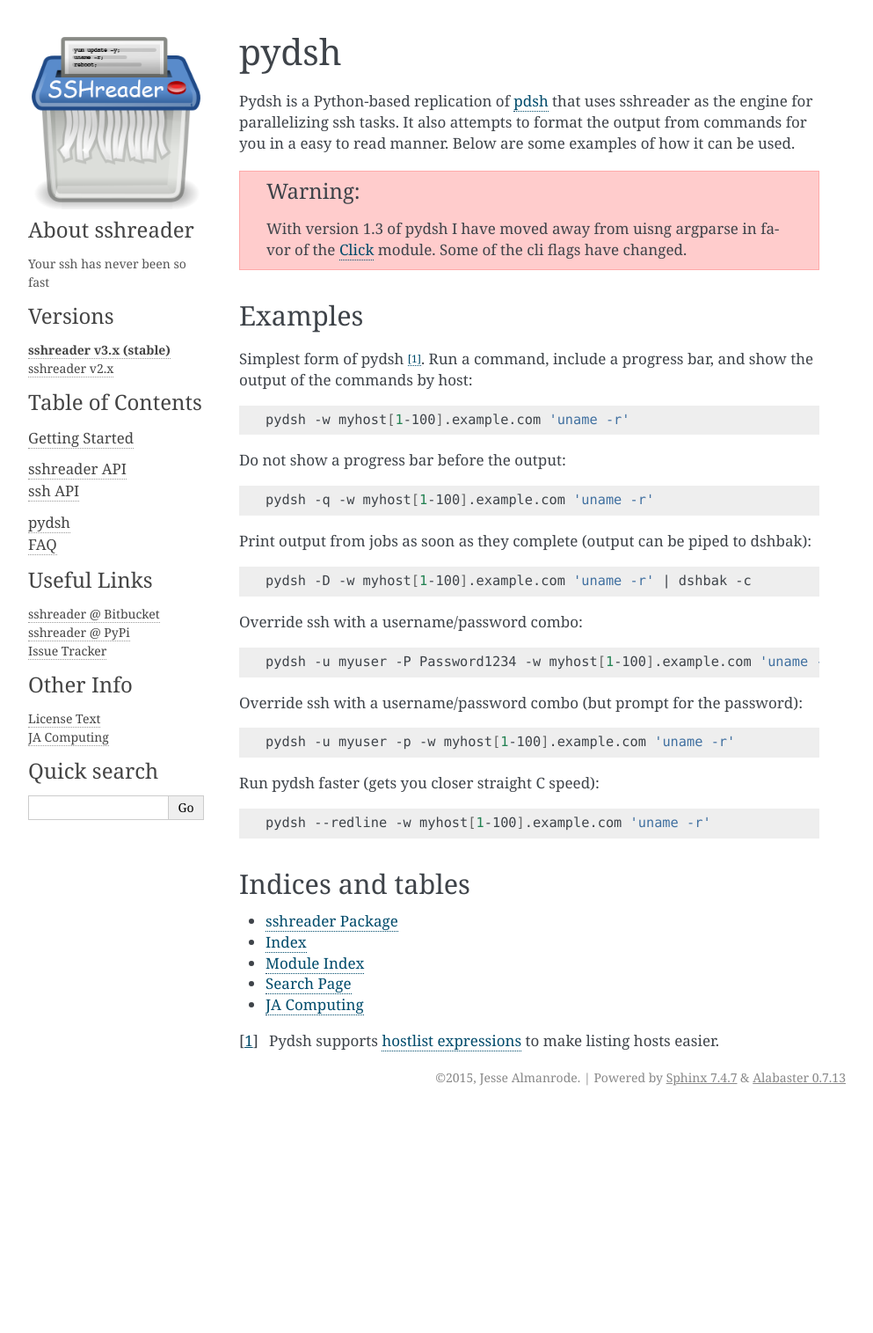
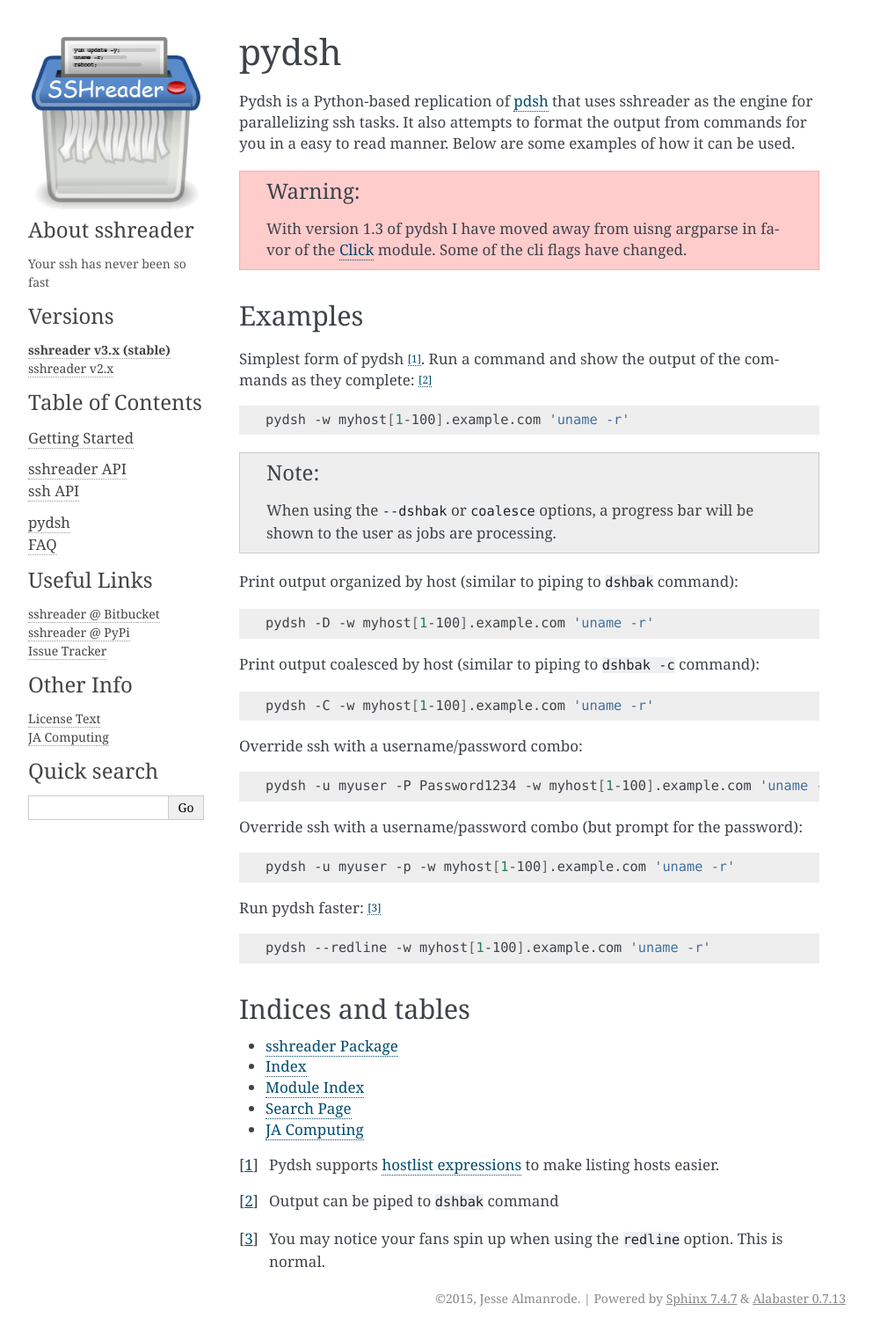
Before and after one commit to isaiah1112/sshreader, a Sphinx documentation site: the page built from docs/source/pydsh.rst, in a window 1280 px wide. Shown: the whole page at 88% size, without its empty margins (148-1141 px from the left). Built offline with Sphinx 7.4.7, drawn with Linux system fonts in a browser that asks for light colours; before the commit the page ends 1264 px from its top, so only the background shows below that.

Commit message:
Pydsh 2.0.  Works more like pdsh but now includes ability to perform dshbak grouping and coalescing within the tool!

```diff
--- a/docs/source/pydsh.rst
+++ b/docs/source/pydsh.rst
@@ -15,23 +15,28 @@
 Examples
 --------
 
-Simplest form of pydsh [1]_.  Run a command, include a progress bar, and show the output of the commands by host:
+Simplest form of pydsh [1]_.  Run a command and show the output of the commands as they complete: [2]_
 
 .. code-block:: bash
 
     pydsh -w myhost[1-100].example.com 'uname -r'
 
-Do not show a progress bar before the output:
+.. note::
+
+    When using the :code:`--dshbak` or :code:`coalesce` options, a progress bar will be shown to the user as jobs
+    are processing.
+
+Print output organized by host (similar to piping to :code:`dshbak` command):
 
 .. code-block:: bash
 
-    pydsh -q -w myhost[1-100].example.com 'uname -r'
+    pydsh -D -w myhost[1-100].example.com 'uname -r'
 
-Print output from jobs as soon as they complete (output can be piped to dshbak):
+Print output coalesced by host (similar to piping to :code:`dshbak -c` command):
 
 .. code-block:: bash
 
-    pydsh -D -w myhost[1-100].example.com 'uname -r' | dshbak -c
+    pydsh -C -w myhost[1-100].example.com 'uname -r'
 
 Override ssh with a username/password combo:
 
@@ -45,7 +50,7 @@
 
     pydsh -u myuser -p -w myhost[1-100].example.com 'uname -r'
 
-Run pydsh faster (gets you closer straight C speed):
+Run pydsh faster: [3]_
 
 .. code-block:: bash
 
@@ -66,3 +71,5 @@
 .. _hostlist expressions: https://www.nsc.liu.se/~kent/python-hostlist/
 .. _Click: http://click.pocoo.org/6/
 .. [1] Pydsh supports `hostlist expressions`_ to make listing hosts easier.
+.. [2] Output can be piped to :code:`dshbak` command
+.. [3] You may notice your fans spin up when using the :code:`redline` option. This is normal.
```
Also changed, not shown: 1 other file.
